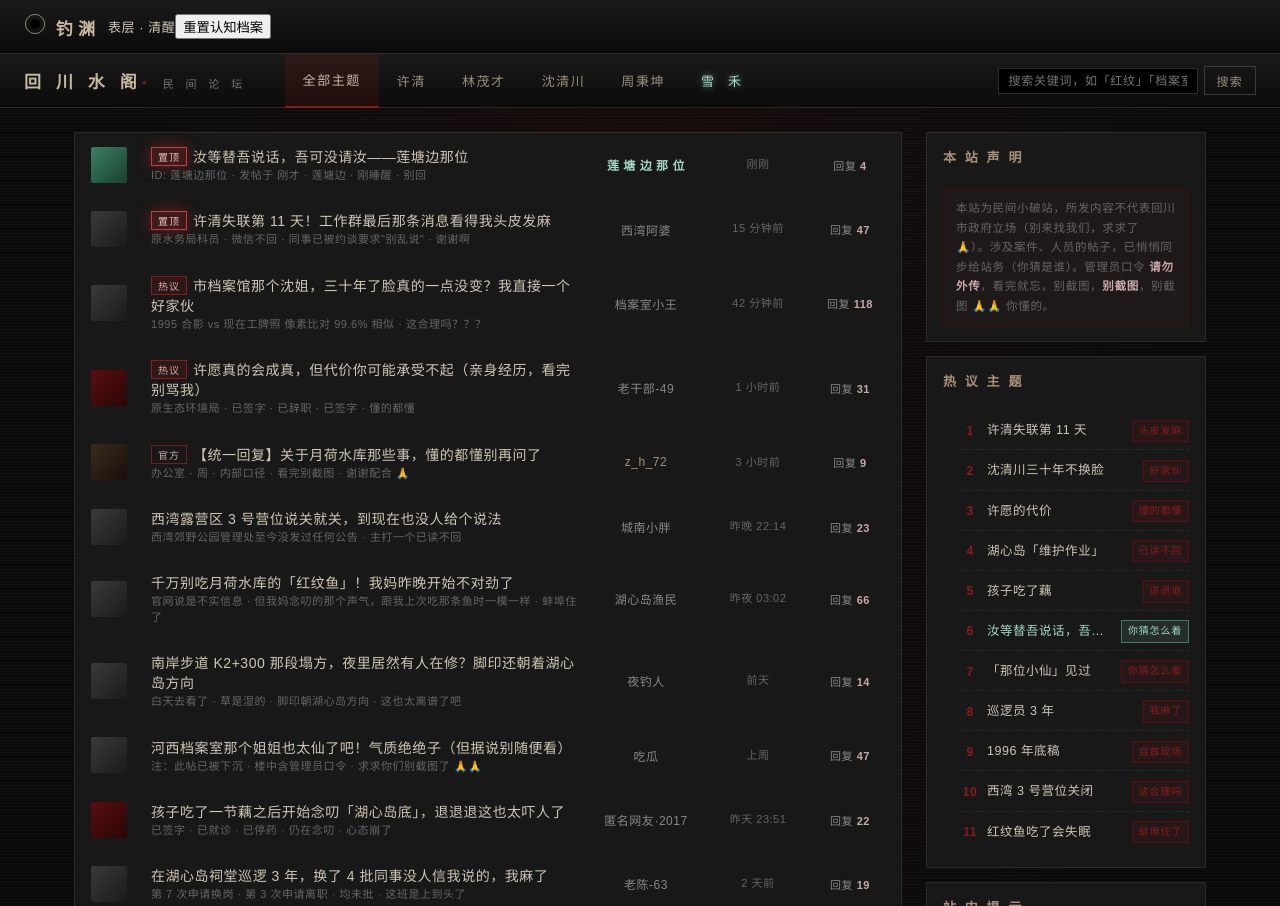
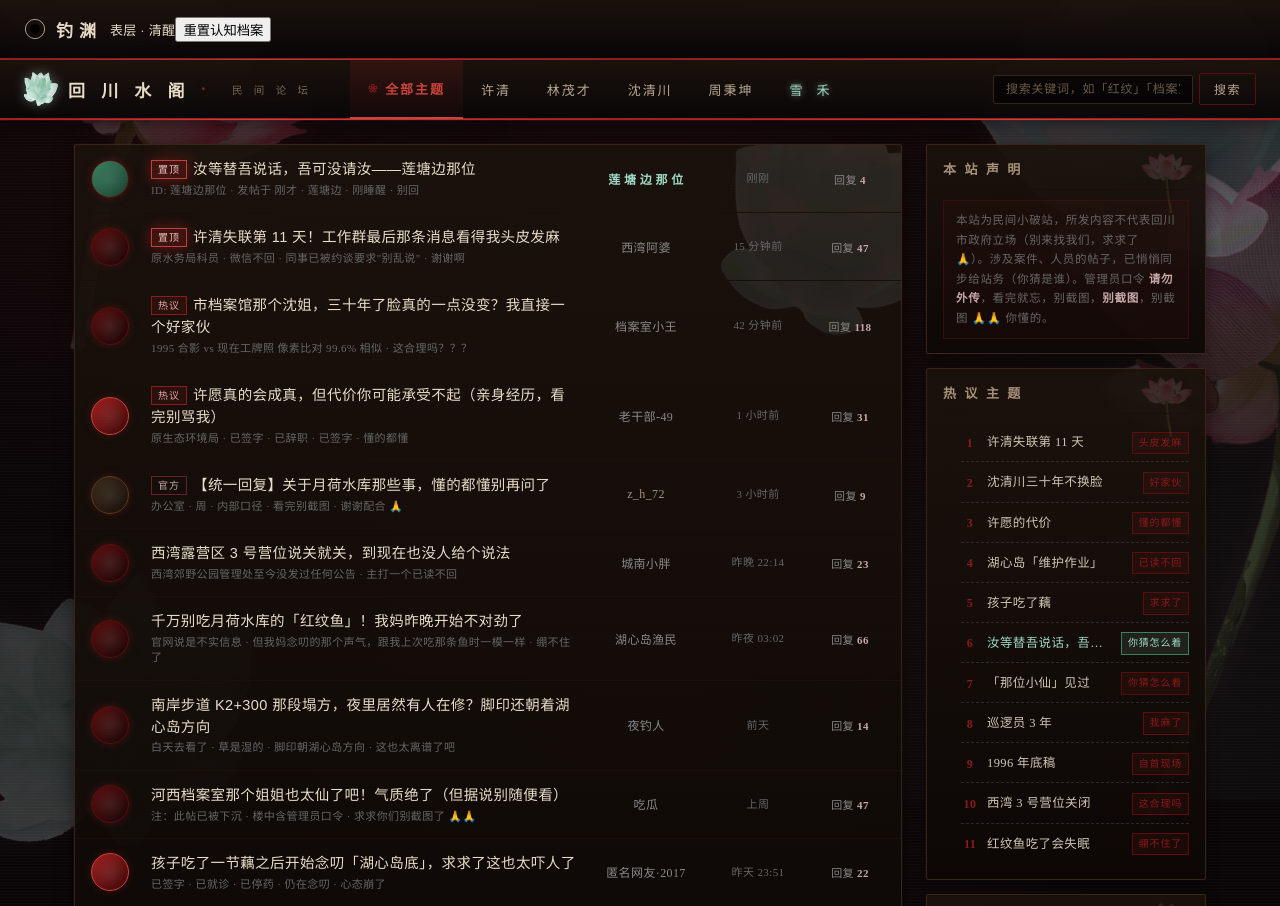
Before and after one commit to csqs66666-creator/pollution-arg, a website built with Vite: page forum.html in a window 1280 px wide. Shown: the top 906 px of the page. Built offline with nearby package versions, Linux system fonts and the light colour scheme.

Commit message:
论坛视觉重做：5张新莲花素材导入+白底抠图；CSS大改暗墨色+朱砂红+莲花角花/装饰；品牌加莲花logo；4角大朵莲花点缀；全站字色调暖米白+朱砂强调；过时梗清理（绝绝子/yyds/蚌埠住了/退退退/我哭死/我人麻了）

```diff
--- a/forum.html
+++ b/forum.html
@@ -6,27 +6,54 @@
 <meta name="viewport" content="width=device-width,initial-scale=1">
 <style>
 :root{
-  --ink:#cfc6b4;
-  --ink2:#9a8e7a;
-  --line:#2a2a2a;
-  --line2:#1a1a1a;
-  --red:#8b1a1a;
-  --red2:#c0392b;
-  --night:#0a0a0a;
-  --night2:#141414;
-  --bg:#0d0d0d;
-  --paper:#181818;
+  --ink:#e8dcc8;
+  --ink2:#b8a890;
+  --line:#3a2418;
+  --line2:#1a0e08;
+  --red:#a02020;
+  --red2:#c8443c;
+  --red3:#5a0e0e;
+  --night:#0a0608;
+  --night2:#14100c;
+  --bg:#0d0806;
+  --paper:#1a120c;
+  --paper2:#221810;
   --blue:#3b6f9f;
+  --lotus:#f4b9c4;
+  --jade:#a8d4c4;
 }
 *{box-sizing:border-box}
 html,body{
   margin:0;padding:0;
-  background:var(--night);
+  background:
+    radial-gradient(ellipse 1100px 700px at 15% 0%, rgba(244,185,196,.10), transparent 60%),
+    radial-gradient(ellipse 900px 800px at 95% 100%, rgba(168,212,196,.08), transparent 60%),
+    radial-gradient(ellipse 600px 500px at 50% 50%, rgba(160,32,32,.04), transparent 70%),
+    var(--night);
   color:var(--ink);
-  font-family:"Microsoft YaHei","PingFang SC",sans-serif;
-  letter-spacing:0.04em;
+  font-family:"Microsoft YaHei","PingFang SC","STKaiti",serif;
+  letter-spacing:0.03em;
   font-size:13px;
-}
+  position:relative;
+  overflow-x:hidden;
+}
+body::before{
+  content:"";position:fixed;inset:0;pointer-events:none;z-index:1;
+  background-image:
+    radial-gradient(circle at 10% 20%, rgba(160,32,32,.06), transparent 30%),
+    radial-gradient(circle at 90% 80%, rgba(168,212,196,.05), transparent 30%);
+}
+/* ========== 莲花角花 ========== */
+.corner-lotus{position:fixed;pointer-events:none;z-index:0;opacity:.18;filter:drop-shadow(0 0 8px rgba(160,32,32,.3))}
+.corner-lotus.tl{top:-40px;left:-50px;width:340px;transform:rotate(20deg);animation:lotusSway 18s ease-in-out infinite}
+.corner-lotus.tr{top:-40px;right:-50px;width:340px;transform:rotate(-20deg) scaleX(-1);animation:lotusSway 22s ease-in-out infinite reverse}
+.corner-lotus.bl{bottom:-40px;left:-50px;width:320px;transform:rotate(-20deg) scaleY(-1);animation:lotusSway 20s ease-in-out infinite}
+.corner-lotus.br{bottom:-40px;right:-50px;width:320px;transform:rotate(20deg) scaleX(-1) scaleY(-1);animation:lotusSway 24s ease-in-out infinite reverse}
+@keyframes lotusSway{0%,100%{opacity:.18;transform:rotate(var(--r,20deg)) translateY(0)}50%{opacity:.24;transform:rotate(var(--r,20deg)) translateY(6px) scale(1.02)}}
+.corner-lotus.tl{--r:20deg}
+.corner-lotus.tr{--r:-20deg}
+.corner-lotus.bl{--r:-20deg}
+.corner-lotus.br{--r:20deg}
 body{
   background:
     radial-gradient(ellipse at top, rgba(139,26,26,0.10), transparent 60%),
@@ -38,48 +65,64 @@ body{
 /* ========== 顶栏 ========== */
 .topbar{
   display:flex;align-items:center;
-  background:linear-gradient(180deg, #1a1a1a, #0a0a0a);
-  border-bottom:1px solid #2a2a2a;
+  background:linear-gradient(180deg, rgba(26,18,12,.96) 0%, rgba(10,6,8,.98) 100%);
+  border-bottom:2px solid var(--red);
+  box-shadow:0 4px 16px rgba(0,0,0,.4), 0 1px 0 rgba(160,32,32,.3);
   padding:0 24px;
-  height:54px;
+  height:60px;
   position:sticky;top:0;z-index:50;
-}
-.brand{font-size:17px;font-weight:700;color:#c8b8a0;letter-spacing:0.3em;margin-right:8px}
-.brand .dot{color:#8b1a1a}
-.brand .sub{font-size:11px;color:#777;letter-spacing:0.4em;margin-left:10px;font-weight:400}
+  backdrop-filter:blur(8px);
+  -webkit-backdrop-filter:blur(8px);
+}
+.topbar::after{content:"";position:absolute;left:0;right:0;bottom:-2px;height:1px;background:linear-gradient(90deg,transparent,var(--red2) 20%,var(--red) 50%,var(--red2) 80%,transparent)}
+.brand{font-size:17px;font-weight:700;color:#e8dcc8;letter-spacing:0.35em;margin-right:8px;display:flex;align-items:center;gap:10px;font-family:"STKaiti","KaiTi",serif}
+.brand .dot{color:var(--red);animation:brandPulse 2.4s ease-in-out infinite}
+.brand .sub{font-size:10.5px;color:#7a6850;letter-spacing:0.4em;margin-left:10px;font-weight:400;font-family:"Microsoft YaHei",sans-serif}
+.brand .logo-mark{width:34px;height:34px;display:inline-block;background:url('assets/desktop/forum-bs/lotus-jade-light.png') center/contain no-repeat;filter:drop-shadow(0 0 6px rgba(168,212,196,.4));flex-shrink:0}
+@keyframes brandPulse{0%,100%{color:var(--red);text-shadow:0 0 0 transparent}50%{color:var(--red2);text-shadow:0 0 12px rgba(160,32,32,.7)}}
 .navlinks{display:flex;gap:0;flex:1;margin-left:30px}
-.navlinks a{color:var(--ink2);text-decoration:none;padding:0 18px;height:54px;display:flex;align-items:center;font-size:13px;letter-spacing:0.12em}
-.navlinks a:hover{color:#c8b8a0;background:rgba(255,255,255,0.04)}
-.navlinks a.cur{color:#c8b8a0;background:rgba(139,26,26,0.18);border-bottom:2px solid #8b1a1a}
+.navlinks a{color:var(--ink2);text-decoration:none;padding:0 18px;height:60px;display:flex;align-items:center;font-size:13px;letter-spacing:0.15em;position:relative;transition:color .2s,background .2s;font-family:"Microsoft YaHei",sans-serif}
+.navlinks a:hover{color:var(--ink);background:rgba(160,32,32,.08)}
+.navlinks a.cur{color:var(--red2);background:linear-gradient(180deg,rgba(160,32,32,.18),rgba(160,32,32,.05));border-bottom:2px solid var(--red2);font-weight:600}
+.navlinks a.cur::before{content:"❀";font-size:9px;color:var(--red);margin-right:6px}
 .search{margin:0 0 0 auto;display:flex;gap:6px;align-items:center}
-.search input{background:#000;border:1px solid #2a2a2a;color:var(--ink);padding:5px 10px;font-size:12px;width:200px;letter-spacing:0.06em}
-.search input:focus{outline:none;border-color:#8b1a1a}
-.search button{background:transparent;border:1px solid #3a3a3a;color:var(--ink2);padding:5px 12px;cursor:pointer;font-size:12px;letter-spacing:0.1em}
-.search button:hover{color:#c8b8a0;border-color:#8b1a1a}
+.search input{background:rgba(0,0,0,.6);border:1px solid var(--line);color:var(--ink);padding:6px 12px;font-size:12px;width:200px;letter-spacing:0.06em;font-family:inherit;border-radius:2px;transition:border-color .2s,box-shadow .2s}
+.search input:focus{outline:none;border-color:var(--red);box-shadow:0 0 0 2px rgba(160,32,32,.15)}
+.search input::placeholder{color:#6a5a48}
+.search button{background:transparent;border:1px solid var(--red3);color:var(--ink2);padding:6px 14px;cursor:pointer;font-size:12px;letter-spacing:0.12em;border-radius:2px;transition:all .2s;font-family:inherit}
+.search button:hover{color:var(--ink);border-color:var(--red);background:rgba(160,32,32,.15);box-shadow:0 0 10px rgba(160,32,32,.25)}
 
 /* ========== 主体 ========== */
-.wrap{max-width:1180px;margin:0 auto;padding:24px 24px 80px;display:grid;grid-template-columns:1fr 280px;gap:24px}
+.wrap{max-width:1180px;margin:0 auto;padding:24px 24px 80px;display:grid;grid-template-columns:1fr 280px;gap:24px;position:relative;z-index:2}
 .main{min-width:0}
 
 /* 旧 .admin-box / .admin-msg 集中入口样式已移除 · 四把钥匙分散藏在四帖里 */
 
 /* ========== 主题列表 ========== */
-.thread-list{background:var(--paper);border:1px solid var(--line)}
+.thread-list{background:linear-gradient(180deg, rgba(26,18,12,.92), rgba(13,8,6,.96));border:1px solid var(--line);position:relative;overflow:hidden;border-radius:2px;box-shadow:0 4px 20px rgba(0,0,0,.5),0 0 0 1px rgba(160,32,32,.08)}
+.thread-list::before{content:"";position:absolute;top:-40px;right:-60px;width:240px;height:240px;background:url('assets/desktop/forum-bs/lotus-jade-blue.png') center/contain no-repeat;opacity:.10;pointer-events:none;transform:rotate(15deg)}
+.thread-list::after{content:"";position:absolute;bottom:-60px;left:-40px;width:200px;height:200px;background:url('assets/desktop/forum-bs/lotus-pink-single.png') center/contain no-repeat;opacity:.08;pointer-events:none;transform:rotate(-30deg) scaleX(-1)}
 .thread{
   display:grid;grid-template-columns:48px 1fr 110px 90px 70px;
   gap:12px;align-items:center;
-  padding:13px 16px;
+  padding:14px 16px;
   border-bottom:1px solid var(--line2);
-  cursor:pointer;transition:background 0.15s;
+  cursor:pointer;transition:all .2s;
   text-decoration:none;color:inherit;
-}
-.thread:hover{background:rgba(139,26,26,0.06)}
+  position:relative;
+  background:rgba(255,255,255,0);
+}
+.thread::before{content:"";position:absolute;left:0;top:0;bottom:0;width:3px;background:linear-gradient(180deg,var(--red2),var(--red));transform:scaleY(0);transform-origin:center;transition:transform .25s}
+.thread:hover{background:linear-gradient(90deg,rgba(160,32,32,.15),rgba(160,32,32,.04));padding-left:24px}
+.thread:hover::before{transform:scaleY(1)}
 .thread:last-child{border-bottom:none}
-.avatar{width:36px;height:36px;border-radius:2px;background:linear-gradient(135deg,#3a3a3a,#1a1a1a);display:flex;align-items:center;justify-content:center;font-size:12px;color:#888;overflow:hidden}
+.avatar{width:38px;height:38px;border-radius:50%;background:linear-gradient(135deg,#5a0e0e,#1a0608);display:flex;align-items:center;justify-content:center;font-size:13px;color:var(--lotus);overflow:hidden;border:1.5px solid var(--red3);box-shadow:0 0 8px rgba(160,32,32,.3);position:relative;font-family:"STKaiti",serif;font-weight:700}
+.avatar::after{content:"";position:absolute;inset:2px;border-radius:50%;background:radial-gradient(circle,rgba(168,212,196,.1),transparent 70%);pointer-events:none}
 .avatar img{width:100%;height:100%;object-fit:cover}
-.avatar.red{background:linear-gradient(135deg,#5a0e0e,#2a0606);color:#c8a8a8}
-.avatar.admin{background:linear-gradient(135deg,#3a2a1a,#1a0e0a);color:#a89078}
-.thread .title{font-size:14px;color:#cfc6b4;font-weight:500}
+.avatar.red{background:linear-gradient(135deg,#a02020,#3a0606);color:#fff;font-size:14px;border-color:var(--red2)}
+.avatar.admin{background:linear-gradient(135deg,#3a2a1a,#1a0e0a);color:#a89078;border-color:#5a3a1a}
+.thread .title{font-size:14.5px;color:var(--ink);font-weight:500;font-family:"Microsoft YaHei","PingFang SC",sans-serif;line-height:1.5}
+.thread .title b,.thread .title strong{color:var(--red2);font-weight:700}
 .thread .title .tag{display:inline-block;font-size:10px;padding:1px 6px;margin-right:6px;border:1px solid #6a2020;color:#c8a8a8;letter-spacing:0.1em;vertical-align:1px}
 .thread .title .tag.hot{border-color:#8b1a1a;background:rgba(139,26,26,0.18);color:#e0a8a8}
 .thread .title .tag.danger{border-color:#c04040;background:rgba(178,34,34,0.25);color:#f0c0c0;animation:tagPulse 1.4s ease-in-out infinite}
@@ -148,8 +191,9 @@ body{
 .reply .body .floornum{font-size:10.5px;color:#666;margin-right:6px}
 
 /* ========== 侧栏 ========== */
-.side{display:flex;flex-direction:column;gap:14px}
-.sidebox{background:var(--paper);border:1px solid var(--line);padding:14px 16px}
+.side{display:flex;flex-direction:column;gap:14px;position:relative}
+.sidebox{background:linear-gradient(180deg,rgba(26,18,12,.92),rgba(13,8,6,.96));border:1px solid var(--line);padding:14px 16px;border-radius:2px;box-shadow:0 4px 14px rgba(0,0,0,.4),0 0 0 1px rgba(160,32,32,.06);position:relative;overflow:hidden}
+.sidebox::before{content:"";position:absolute;top:8px;right:8px;width:60px;height:60px;background:url('assets/desktop/forum-bs/lotus-pink-big.png') center/contain no-repeat;opacity:.15;pointer-events:none}
 .sidebox h3{margin:0 0 10px;font-size:13px;color:#a89078;letter-spacing:0.2em;border-bottom:1px solid var(--line2);padding-bottom:6px}
 .sidebox ol{margin:0;padding-left:18px;font-size:12px;color:var(--ink2);line-height:1.85}
 .sidebox ol li{margin:2px 0;cursor:pointer}
@@ -624,8 +668,14 @@ a.xuehe-tab:hover{background:rgba(159,217,196,.08) !important;color:#fff !import
 </head>
 <body>
 
+<!-- 莲花角花装饰 -->
+<img class="corner-lotus tl" src="assets/desktop/forum-bs/lotus-pink-big.png" alt="">
+<img class="corner-lotus tr" src="assets/desktop/forum-bs/lotus-jade-blue.png" alt="">
+<img class="corner-lotus bl" src="assets/desktop/forum-bs/lotus-jade-light.png" alt="">
+<img class="corner-lotus br" src="assets/desktop/forum-bs/lotus-pink-single.png" alt="">
+
 <div class="topbar">
-  <div class="brand">回 川 水 阁<span class="dot">·</span><span class="sub">民 间 论 坛</span></div>
+  <div class="brand"><img class="logo-mark" src="assets/desktop/forum-bs/lotus-jade-light.png" alt="">回 川 水 阁<span class="dot">·</span><span class="sub">民 间 论 坛</span></div>
   <nav class="navlinks">
     <a class="cur" data-go="list">全部主题</a>
     <a data-go="t-xuqing">许清</a>
@@ -712,7 +762,7 @@ a.xuehe-tab:hover{background:rgba(159,217,196,.08) !important;color:#fff !import
           <div class="avatar"></div>
           <div>
             <div class="title">千万别吃月荷水库的「红纹鱼」！我妈昨晚开始不对劲了</div>
-            <div class="meta">官网说是不实信息 · 但我妈念叨的那个声气，跟我上次吃那条鱼时一模一样 · 蚌埠住了</div>
+            <div class="meta">官网说是不实信息 · 但我妈念叨的那个声气，跟我上次吃那条鱼时一模一样 · 绷不住了</div>
           </div>
           <div class="author">湖心岛渔民</div>
           <div class="last">昨夜 03:02</div>
@@ -731,7 +781,7 @@ a.xuehe-tab:hover{background:rgba(159,217,196,.08) !important;color:#fff !import
         <a class="thread">
           <div class="avatar"></div>
           <div>
-            <div class="title">河西档案室那个姐姐也太仙了吧！气质绝绝子（但据说别随便看）</div>
+            <div class="title">河西档案室那个姐姐也太仙了吧！气质绝了（但据说别随便看）</div>
             <div class="meta">注：此帖已被下沉 · 楼中含管理员口令 · 求求你们别截图了 🙏🙏</div>
           </div>
           <div class="author">吃瓜</div>
@@ -741,7 +791,7 @@ a.xuehe-tab:hover{background:rgba(159,217,196,.08) !important;color:#fff !import
         <a class="thread" data-go="t-hongwen">
           <div class="avatar red"></div>
           <div>
-            <div class="title">孩子吃了一节藕之后开始念叨「湖心岛底」，退退退这也太吓人了</div>
+            <div class="title">孩子吃了一节藕之后开始念叨「湖心岛底」，求求了这也太吓人了</div>
             <div class="meta">已签字 · 已就诊 · 已停药 · 仍在念叨 · 心态崩了</div>
           </div>
           <div class="author">匿名网友·2017</div>
@@ -1666,13 +1716,13 @@ a.xuehe-tab:hover{background:rgba(159,217,196,.08) !important;color:#fff !import
         <li data-go="t-shen"><span class="hot-title">沈清川三十年不换脸</span><span class="hot-tag">好家伙</span></li>
         <li data-go="t-lin"><span class="hot-title">许愿的代价</span><span class="hot-tag">懂的都懂</span></li>
         <li data-go="t-zhou"><span class="hot-title">湖心岛「维护作业」</span><span class="hot-tag">已读不回</span></li>
-        <li data-go="t-hongwen"><span class="hot-title">孩子吃了藕</span><span class="hot-tag">退退退</span></li>
+        <li data-go="t-hongwen"><span class="hot-title">孩子吃了藕</span><span class="hot-tag">求求了</span></li>
         <li data-go="t-xuehe-self" class="xuehe-hot"><span class="hot-title">汝等替吾说话，吾可没请汝</span><span class="hot-tag">你猜怎么着</span></li>
         <li data-go="t-xuehe"><span class="hot-title">「那位小仙」见过</span><span class="hot-tag">你猜怎么着</span></li>
         <li data-go="t-laochen"><span class="hot-title">巡逻员 3 年</span><span class="hot-tag">我麻了</span></li>
         <li data-go="t-neigui"><span class="hot-title">1996 年底稿</span><span class="hot-tag">自首现场</span></li>
         <li><span class="hot-title">西湾 3 号营位关闭</span><span class="hot-tag">这合理吗</span></li>
-        <li><span class="hot-title">红纹鱼吃了会失眠</span><span class="hot-tag">蚌埠住了</span></li>
+        <li><span class="hot-title">红纹鱼吃了会失眠</span><span class="hot-tag">绷不住了</span></li>
       </ol>
     </div>
     <div class="sidebox">
@@ -1690,7 +1740,7 @@ a.xuehe-tab:hover{background:rgba(159,217,196,.08) !important;color:#fff !import
       <div class="admin-hint" style="font-size:11.5px;color:#888;line-height:1.7;margin-bottom:8px">八位凭据 · 四位主角 + 四位目击者 · 全归了才能下班</div>
       <ol class="admin-list">
         <li><span class="admin-name">z_h_72</span><span class="admin-desc">市政府办公室 · 官方口径发言人</span></li>
-        <li><span class="admin-name">旁观者·1956</span><span class="admin-desc">市档案馆 · 活久见的沈姐 yyds</span></li>
+        <li><span class="admin-name">旁观者·1956</span><span class="admin-desc">市档案馆 · 活久见的沈姐 这水平</span></li>
         <li><span class="admin-name">老干部-49</span><span class="admin-desc">已离职 · 懂的自然懂</span></li>
         <li><span class="admin-name">湖心岛渔民</span><span class="admin-desc">认证渔民 · 下湖四十年</span></li>
         <li><span class="admin-name">匿名网友·2017</span><span class="admin-desc">红纹鱼家长 · 心态崩了</span></li>
```
Also changed, not shown: assets/desktop/forum-bs/lotus-jade-blue.png (added), assets/desktop/forum-bs/lotus-jade-light.png (added), assets/desktop/forum-bs/lotus-large-pink.png (added), assets/desktop/forum-bs/lotus-pink-big.jpg (added), assets/desktop/forum-bs/lotus-pink-big.png (added), assets/desktop/forum-bs/lotus-pink-single.png (added), assets/desktop/forum-bs/lotus-scene.jpg (added).
